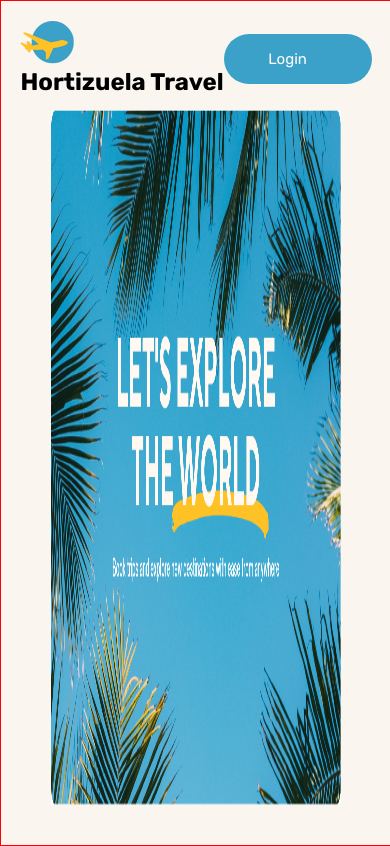
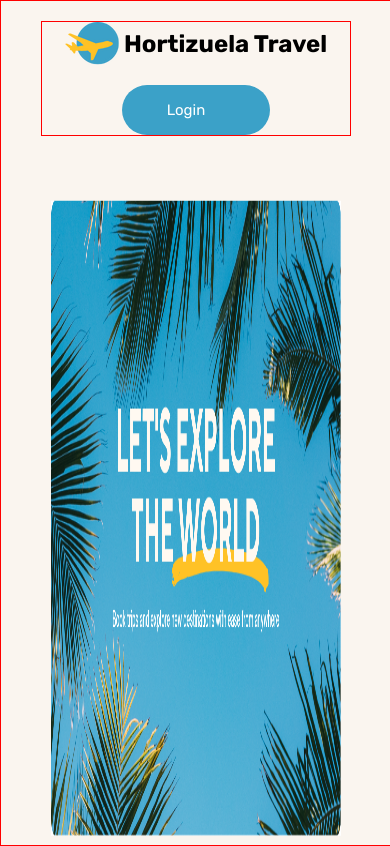
Before and after one commit to jhortizu01/hortizuela-travel, a React (Vite) app: page / in a window 390 px wide. Built offline with nearby package versions, Linux system fonts and the light colour scheme.

Commit message:
Apply mobile styling to landing page

```diff
--- a/src/components/landing/landing.css
+++ b/src/components/landing/landing.css
@@ -34,3 +34,54 @@
   cursor: pointer;
   text-decoration: none;
 }
+
+nav {
+  border: solid red 1px;
+  margin-right: 40px;
+  margin-left: 40px;
+  display: flex;
+  flex-direction: row;
+  justify-content: space-between;
+}
+
+nav div {
+  display: flex;
+  flex-direction: row;
+  align-items: center;
+}
+
+nav div img {
+  margin-right: 5px;
+}
+
+@media (max-width: 600px) {
+  .landing nav {
+    border: solid red 1px;
+    display: flex;
+    flex-direction: column;
+  }
+
+  nav div:first-of-type {
+    display: flex;
+    flex-direction: row;
+    align-items: center;
+    justify-content: center;
+  }
+
+  nav div img {
+    margin-right: 5px;
+  }
+
+  nav button {
+    margin-top: 20px;
+  }
+
+  .landing-background{
+    position: absolute;
+    top: 50%;
+    left: 50%;
+    transform: translate(-50%, -35%);
+    width: calc(100% - 100px);
+    height: calc(93% - 150px);
+  }
+}
```
